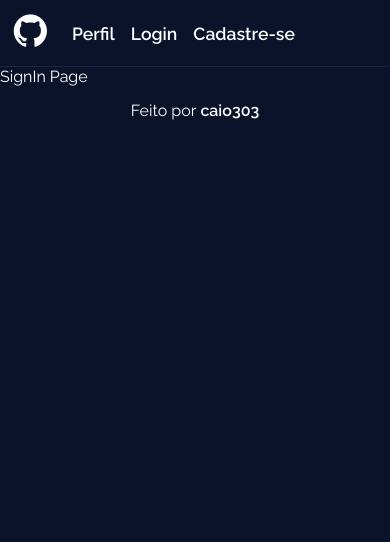
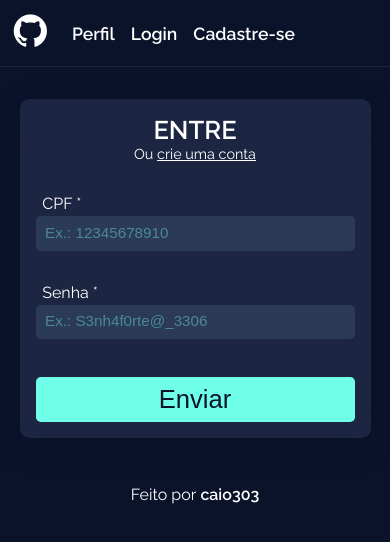
Before and after one commit to caio303/crud-react, a React (Create React App) app: page /login in a window 390 px wide. Shown: the top 542 px of the page. Built offline with nearby package versions, Linux system fonts and the light colour scheme.

Commit message:
Created Login page and form + responsivity

```diff
--- /dev/null
+++ b/src/components/Forms/SignInForm/index.tsx
@@ -0,0 +1,37 @@
+import { Link } from "react-router-dom";
+import { Container } from "../styles";
+
+export const SignInForm = () => {
+
+    return (
+        <Container>
+            <section>
+                <div id="form-header">
+                    <h1>ENTRE</h1>
+                    <p><span>Ou </span><Link to="/cadastro">crie uma conta</Link></p>
+                </div>
+
+                <form>
+
+                    <label>
+                        <div className="label">
+                            CPF *
+                        </div>
+                        <input type="tel" name="cpf" placeholder="Ex.: 12345678910"/>
+                    </label>
+
+                    <label>
+                        <div className="label">
+                            Senha *
+                        </div>
+                        <input type="password" name="senha" placeholder="Ex.: S3nh4f0rte@_3306"/>
+                    </label>
+
+                    <button type="submit">Enviar</button>
+
+                </form>
+
+            </section>
+        </Container>
+    )
+}
--- a/src/components/Forms/SignUpForm/indes.tsx
+++ b/src/components/Forms/SignUpForm/indes.tsx
@@ -1,6 +1,8 @@
 import { Container } from "../styles";
 
-export const SignUpForm = () => (
+export const SignUpForm = () => {
+
+    return (
         <Container>
             <section>
                 <div id="form-header">
@@ -9,6 +11,7 @@ export const SignUpForm = () => (
                 </div>
 
                 <form>
+
                     <div className="input-wrapper">
                         <label>
                             <div className="label">
@@ -59,3 +62,4 @@ export const SignUpForm = () => (
             </section>
         </Container>
     )
+}
--- a/src/components/Forms/styles.ts
+++ b/src/components/Forms/styles.ts
@@ -18,11 +18,12 @@ export const Container = styled.main`
         width: 90%;
         padding: 1rem;
         #form-header {
+            margin-bottom: 2rem !important;
             h1 {
                 font-size: 1.6rem !important;
             }
             p {
-                font-size: .9rem;
+                font-size: .9rem !important;
             }
         }
     }
@@ -50,6 +51,14 @@ export const Container = styled.main`
             color: var(--light-cyan);
             font-weight: 400;
             text-align: center;
+
+            span {
+                color: #fff;
+            }
+
+            a {
+                text-decoration: underline;
+            }
         }
     }
 
--- a/src/pages/SignInPage.tsx
+++ b/src/pages/SignInPage.tsx
@@ -1,3 +1,5 @@
+import { SignInForm } from "../components/Forms/SignInForm";
+
 export const SignInPage = () => (
-    <main>SignIn Page</main>
+    <SignInForm />
 )
```
Lines whose indentation alone changed are shown as unchanged.
